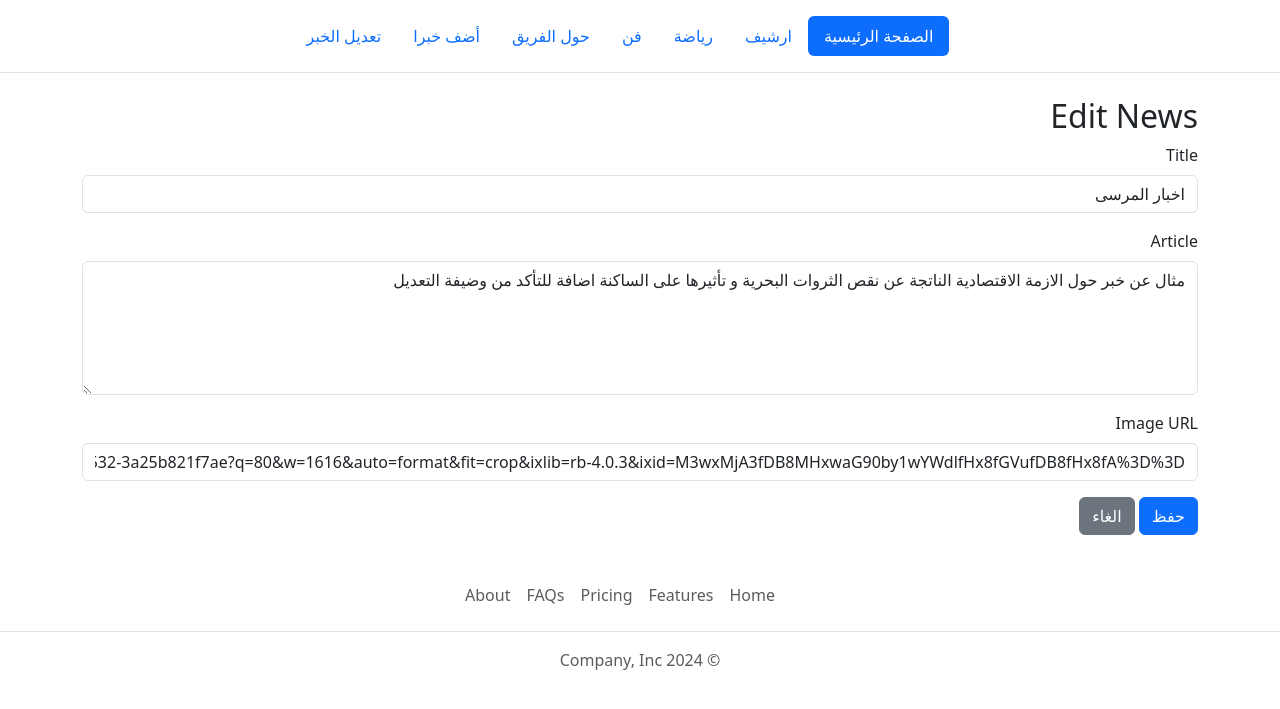
After one commit to Brahim-2891/news_app, a Flask app: page /edit_news/1 in a window 1280 px wide. The commit adds this page. Shown: the top 709 px of the page. Run offline with Flask 3, Linux system fonts and the light colour scheme.

```diff
--- a/main.py
+++ b/main.py
@@ -1,4 +1,4 @@
-from flask import Flask, render_template, redirect, url_for, flash
+from flask import Flask, render_template, redirect, url_for, flash, request
 from flask_sqlalchemy import SQLAlchemy
 from sqlalchemy.orm import mapped_column, Mapped
 from sqlalchemy import Integer, String, Text, DateTime
@@ -34,8 +34,9 @@ with app.app_context():
 @app.route('/')
 def home():
     all_news = News.query.all()
-
-    return render_template('home.html',all_news=all_news) #, title="الصفحة الرئيسية")
+    # result = db.session.execute(db.select(News))
+    # all_news = result.scalars().all()
+    return render_template('home.html',all_news=all_news)
 
 # Function to add new news to the database
 def add_new_news(title: str, article: str, img_url: str):
@@ -61,8 +62,6 @@ def add_new_news(title: str, article: str, img_url: str):
 #     return render_template('show_news.html', all_news=all_news)
 
 
-from flask import request, redirect, url_for, flash
-
 @app.route('/add_new', methods=['GET', 'POST'])
 def add_new():
     if request.method == 'POST':
@@ -87,7 +86,7 @@ def add_new():
         db.session.commit()
 
         flash('News added successfully!', 'success')
-        return redirect(url_for('show_news'))  # Redirect to the list of news after submission
+        return redirect(url_for('home'))  # Redirect to the list of news after submission
 
     # For GET request, just render the form
     return render_template('add_new.html')
@@ -101,7 +100,24 @@ def read_news(news_id):
     # Render a template to display the news article
     return render_template('read_news.html', news=news)
 
+@app.route('/edit_news/<int:news_id>', methods=['GET', 'POST'])
+def edit_news(news_id):
+    # Fetch the news article by ID
+    news = News.query.get_or_404(news_id)
 
+    if request.method == 'POST':
+        # Update news data based on form input
+        news.title = request.form['title']
+        news.article = request.form['article']
+        news.img_url = request.form['img_url']
+
+        db.session.commit()  # Save the changes to the database
+
+        flash('News updated successfully!', 'success')
+        return redirect(url_for('home'))  # Redirect to the homepage
+
+    # Render the edit form with current news data
+    return render_template('edit_news.html', news=news)
 
 
 if __name__ == '__main__':
--- /dev/null
+++ b/templates/edit_news.html
@@ -0,0 +1,25 @@
+{% extends "header.html" %}
+
+{% block title %}Edit News{% endblock %}
+
+{% block content %}
+<div class="container">
+    <h2>Edit News</h2>
+    <form action="{{ url_for('edit_news', news_id=news.id) }}" method="POST">
+        <div class="mb-3">
+            <label for="title" class="form-label">Title</label>
+            <input type="text" class="form-control" id="title" name="title" value="{{ news.title }}" required>
+        </div>
+        <div class="mb-3">
+            <label for="article" class="form-label">Article</label>
+            <textarea class="form-control" id="article" name="article" rows="5" required>{{ news.article }}</textarea>
+        </div>
+        <div class="mb-3">
+            <label for="img_url" class="form-label">Image URL</label>
+            <input type="text" class="form-control" id="img_url" name="img_url" value="{{ news.img_url }}" required>
+        </div>
+        <button type="submit" class="btn btn-primary">حفظ</button>
+        <a href="{{ url_for('home') }}" class="btn btn-secondary">الغاء</a>
+    </form>
+</div>
+{% endblock %}
--- a/templates/header.html
+++ b/templates/header.html
@@ -9,22 +9,24 @@
         crossorigin="anonymous">
 </head>
 <body>
-    <header class="d-flex flex-wrap justify-content-end py-3 mb-4 border-bottom">
-        <a href="/" class="d-flex align-items-center mb-3 mb-md-0 me-md-auto link-body-emphasis text-decoration-none">
-          <span class="fs-4">عن الموقع</span>
-        </a>
 
-        <ul class="nav nav-pills">
-          <li class="nav-item"><a href="#" class="nav-link active" aria-current="page">الصفحة الرئيسية</a></li>
+    <header class="d-flex flex-wrap justify-content-center py-3 mb-4 border-bottom">
+        <ul class="nav nav-pills justify-content-center">
+          <li class="nav-item"><a href="{{ url_for('home') }}" class="nav-link active" aria-current="page">الصفحة الرئيسية</a></li>
           <li class="nav-item"><a href="#" class="nav-link">ارشيف</a></li>
           <li class="nav-item"><a href="#" class="nav-link">رياضة</a></li>
           <li class="nav-item"><a href="#" class="nav-link">فن</a></li>
           <li class="nav-item"><a href="#" class="nav-link">حول الفريق</a></li>
           <li class="nav-item"><a href="{{ url_for('add_new') }}" class="nav-link">أضف خبرا</a></li>
+          {% if news %}
+            <li class="nav-item">
+              <a href="{{ url_for('edit_news', news_id=news.id) }}" class="nav-link">تعديل الخبر</a>
+            </li>
+          {% endif %}
         </ul>
-      </header>
-      {% block content %}{% endblock %}
-      {% include "footer.html" %}
+    </header>
+    {% block content %}{% endblock %}
+    {% include "footer.html" %}
 <script src="https://cdn.jsdelivr.net/npm/bootstrap@5.3.3/dist/js/bootstrap.bundle.min.js"
         integrity="sha384-YvpcrYf0tY3lHB60NNkmXc5s9fDVZLESaAA55NDzOxhy9GkcIdslK1eN7N6jIeHz"
         crossorigin="anonymous"></script>
```
Also changed, not shown: requirements.txt (+3 -8 lines), templates/home.html (+6 -3 lines), instance/news.db, 1 other file.
